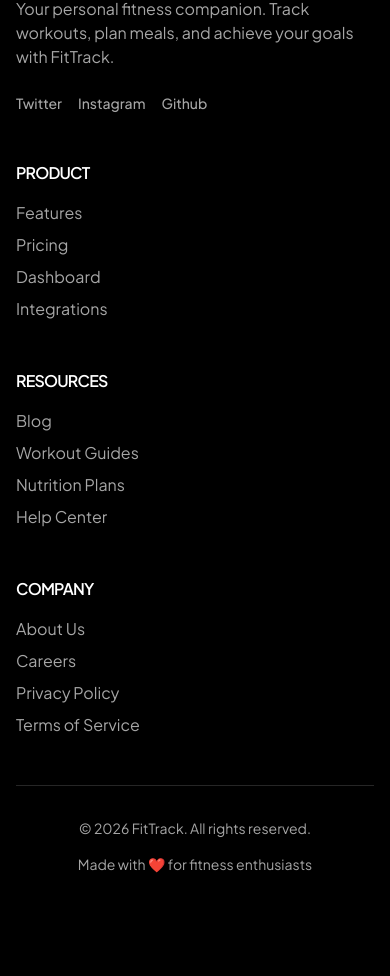
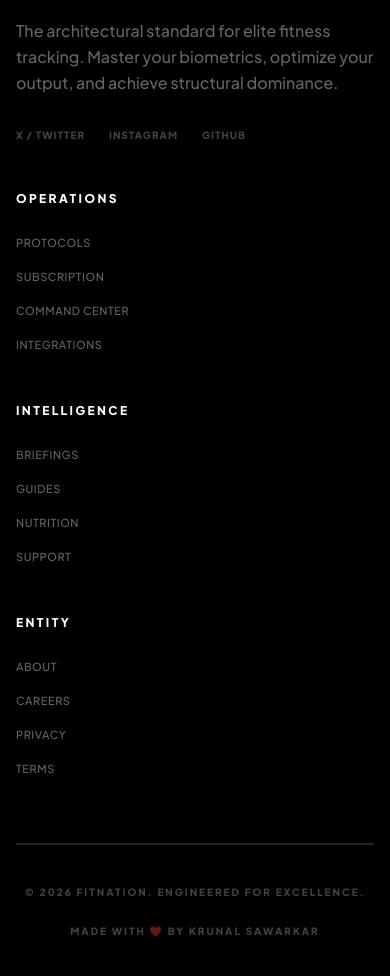
Before and after one commit to Krunalsawarkar/fitnation_app, a React (Vite) app: page / in a window 390 px wide. Shown: the part 8979-9955 px from the top of the page. Before the commit the page ends 9885 px from the top, so only its background shows below. Built offline with nearby package versions, Linux system fonts and the light colour scheme.

Commit message:
docs: update footer branding and credits

```diff
--- a/src/components/layout/Footer.tsx
+++ b/src/components/layout/Footer.tsx
@@ -4,61 +4,63 @@
 
 export default function Footer() {
   return (
-    <footer className="bg-background border-t border-border pt-16 pb-8">
+    <footer className="bg-background border-t-2 border-border pt-20 pb-10">
       <div className="container mx-auto px-4 md:px-6">
-        <div className="grid grid-cols-1 md:grid-cols-4 gap-12 mb-12">
+        <div className="grid grid-cols-1 md:grid-cols-4 gap-12 mb-16">
           <div className="md:col-span-1">
-            <Link to="/" className="flex items-center gap-2 mb-4">
-              <div className="bg-primary p-1.5 rounded-lg">
+            <Link to="/" className="flex items-center gap-2 mb-6 group">
+              <div className="bg-primary p-1 rounded-none transition-transform">
                 <Activity className="h-6 w-6 text-primary-foreground" />
               </div>
-              <span className="font-bold text-xl tracking-tight">FitTrack</span>
+              <span className="font-black text-2xl tracking-[0.2em] uppercase text-foreground">
+                Fit<span className="text-primary">Nation</span>
+              </span>
             </Link>
-            <p className="text-muted-foreground mb-6">
-              Your personal fitness companion. Track workouts, plan meals, and achieve your goals with FitTrack.
+            <p className="text-muted-foreground/60 mb-8 leading-relaxed font-medium">
+              The architectural standard for elite fitness tracking. Master your biometrics, optimize your output, and achieve structural dominance.
             </p>
-            <div className="flex items-center gap-4 text-muted-foreground">
-              <a href="#" className="hover:text-primary transition-colors text-sm font-medium">Twitter</a>
-              <a href="#" className="hover:text-primary transition-colors text-sm font-medium">Instagram</a>
-              <a href="#" className="hover:text-primary transition-colors text-sm font-medium">Github</a>
+            <div className="flex items-center gap-6 text-muted-foreground/40 font-black uppercase tracking-widest text-[10px]">
+              <a href="#" className="hover:text-primary transition-colors">X / TWITTER</a>
+              <a href="#" className="hover:text-primary transition-colors">INSTAGRAM</a>
+              <a href="#" className="hover:text-primary transition-colors">GITHUB</a>
             </div>
           </div>
 
           <div>
-            <h4 className="font-semibold mb-4">Product</h4>
-            <ul className="space-y-2 text-muted-foreground">
-              <li><a href="#features" className="hover:text-primary transition-colors">Features</a></li>
-              <li><a href="#pricing" className="hover:text-primary transition-colors">Pricing</a></li>
-              <li><Link to="/dashboard" className="hover:text-primary transition-colors">Dashboard</Link></li>
-              <li><a href="#" className="hover:text-primary transition-colors">Integrations</a></li>
+            <h4 className="text-xs font-black uppercase tracking-[0.2em] mb-6">Operations</h4>
+            <ul className="space-y-3 text-sm font-medium text-muted-foreground/60">
+              <li><a href="#features" className="hover:text-primary transition-colors uppercase tracking-wider text-[11px]">Protocols</a></li>
+              <li><a href="#pricing" className="hover:text-primary transition-colors uppercase tracking-wider text-[11px]">Subscription</a></li>
+              <li><Link to="/dashboard" className="hover:text-primary transition-colors uppercase tracking-wider text-[11px]">Command Center</Link></li>
+              <li><a href="#" className="hover:text-primary transition-colors uppercase tracking-wider text-[11px]">Integrations</a></li>
             </ul>
           </div>
 
           <div>
-            <h4 className="font-semibold mb-4">Resources</h4>
-            <ul className="space-y-2 text-muted-foreground">
-              <li><a href="#" className="hover:text-primary transition-colors">Blog</a></li>
-              <li><a href="#" className="hover:text-primary transition-colors">Workout Guides</a></li>
-              <li><a href="#" className="hover:text-primary transition-colors">Nutrition Plans</a></li>
-              <li><a href="#" className="hover:text-primary transition-colors">Help Center</a></li>
+            <h4 className="text-xs font-black uppercase tracking-[0.2em] mb-6">Intelligence</h4>
+            <ul className="space-y-3 text-sm font-medium text-muted-foreground/60">
+              <li><a href="#" className="hover:text-primary transition-colors uppercase tracking-wider text-[11px]">Briefings</a></li>
+              <li><a href="#" className="hover:text-primary transition-colors uppercase tracking-wider text-[11px]">Guides</a></li>
+              <li><a href="#" className="hover:text-primary transition-colors uppercase tracking-wider text-[11px]">Nutrition</a></li>
+              <li><a href="#" className="hover:text-primary transition-colors uppercase tracking-wider text-[11px]">Support</a></li>
             </ul>
           </div>
 
           <div>
-            <h4 className="font-semibold mb-4">Company</h4>
-            <ul className="space-y-2 text-muted-foreground">
-              <li><a href="#" className="hover:text-primary transition-colors">About Us</a></li>
-              <li><a href="#" className="hover:text-primary transition-colors">Careers</a></li>
-              <li><a href="#" className="hover:text-primary transition-colors">Privacy Policy</a></li>
-              <li><a href="#" className="hover:text-primary transition-colors">Terms of Service</a></li>
+            <h4 className="text-xs font-black uppercase tracking-[0.2em] mb-6">Entity</h4>
+            <ul className="space-y-3 text-sm font-medium text-muted-foreground/60">
+              <li><a href="#" className="hover:text-primary transition-colors uppercase tracking-wider text-[11px]">About</a></li>
+              <li><a href="#" className="hover:text-primary transition-colors uppercase tracking-wider text-[11px]">Careers</a></li>
+              <li><a href="#" className="hover:text-primary transition-colors uppercase tracking-wider text-[11px]">Privacy</a></li>
+              <li><a href="#" className="hover:text-primary transition-colors uppercase tracking-wider text-[11px]">Terms</a></li>
             </ul>
           </div>
         </div>
 
-        <div className="border-t border-border pt-8 flex flex-col md:flex-row items-center justify-between text-sm text-muted-foreground">
-          <p>&copy; {new Date().getFullYear()} FitTrack. All rights reserved.</p>
-          <div className="flex gap-4 mt-4 md:mt-0">
-            <span>Made with ❤️ for fitness enthusiasts</span>
+        <div className="border-t-2 border-border pt-10 flex flex-col md:flex-row items-center justify-between text-[10px] font-black uppercase tracking-[0.2em] text-muted-foreground/40">
+          <p>&copy; {new Date().getFullYear()} FitNation. Engineered for Excellence.</p>
+          <div className="flex gap-4 mt-6 md:mt-0">
+            <span>Made with ❤️ by Krunal Sawarkar</span>
           </div>
         </div>
       </div>
```
